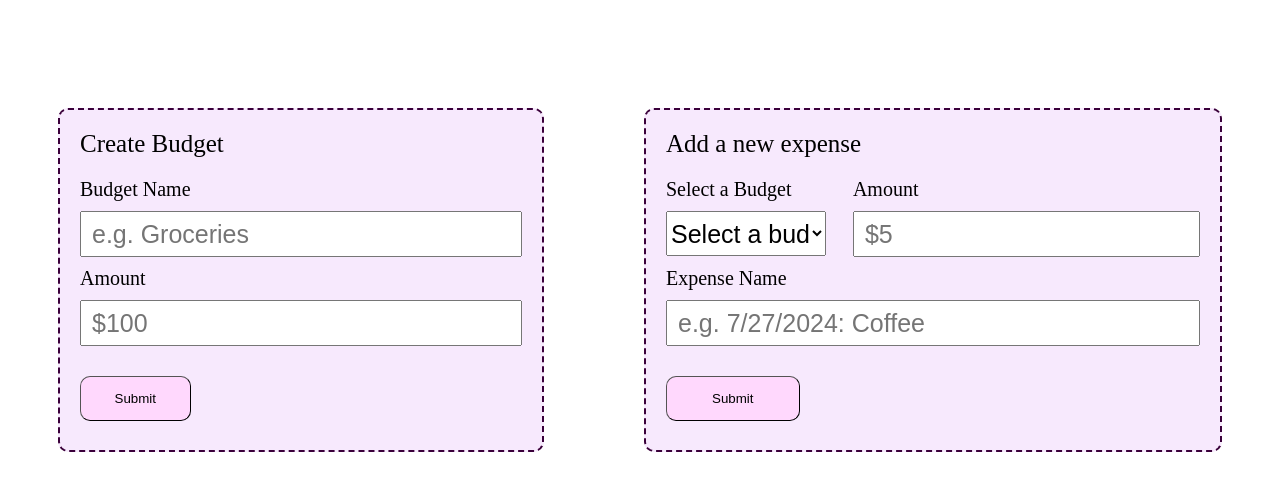
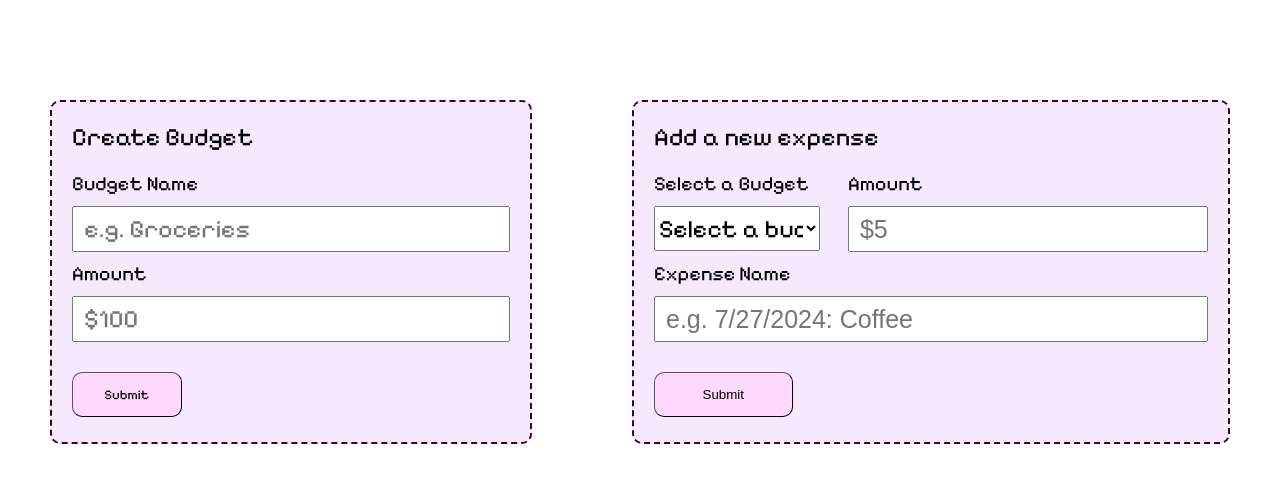
Before and after one commit to Bismithblde/Empower-Hackathon, a React (Vite) app in the folder empower-hacks/: page /budget in a window 1280 px wide. Shown: the top 490 px of the page. Built offline with nearby package versions, Linux system fonts and the light colour scheme.

Commit message:
added some styling + pixel font (change if needed)

```diff
--- a/empower-hacks/components/BudgetCard/BudgetCard.css
+++ b/empower-hacks/components/BudgetCard/BudgetCard.css
@@ -0,0 +1,10 @@
+.budget-card {
+    border: solid;
+    border-radius: 10px;
+    display: flex;
+    justify-content: center;
+    align-items: center;
+    flex-direction: column;
+    height: 120%;
+    justify-content: space-around;
+}
--- a/empower-hacks/components/BudgetCard/BudgetCard.jsx
+++ b/empower-hacks/components/BudgetCard/BudgetCard.jsx
@@ -1,6 +1,6 @@
 import React, { useState } from 'react'
 import DoughnutChart from '../DoughnutChart/DoughnutChart'
-
+import './BudgetCard.css'
 export default function BudgetCard( {budget} ) {
   const [budgetValue, setBudgetValue] = useState(budget.budgetValue)
   const [spending, setSpending] = useState(0)
@@ -8,10 +8,10 @@ export default function BudgetCard( {budget} ) {
 
   return (
     <div className='budget-card'>
-        <h1>Budget Name: {budget.name}</h1>
-        <h3>Budget Amount: ${budget.budgetValue}</h3>
+        <h1 style={{fontSize: 50}} className='pixelify-sans-normal'>Budget Name: {budget.name}</h1>
+        <h3 style={{fontSize: 35}} className='pixelify-sans-normal'>Budget Amount: ${budget.budgetValue}</h3>
         {}
-        <h3>Current Spending: ${budget.totalExpense}</h3>
+        <h3 style={{fontSize: 35}} className='pixelify-sans-normal'>Current Spending: ${budget.totalExpense}</h3>
         <DoughnutChart percentage={(budget.totalExpense/budget.budgetValue)*100}/>
     </div>
   )
--- a/empower-hacks/components/BudgetInput/BudgetInput.jsx
+++ b/empower-hacks/components/BudgetInput/BudgetInput.jsx
@@ -12,12 +12,12 @@ export default function BudgetInput( {addBudget}) {
 
     <div className='budget-input-container'>
         <form className='budget-input-form' onSubmit={handleSubmit}>
-            <label className='title-label'>Create Budget</label>
-            <label className='input-label'>Budget Name</label>
-            <input type='text' placeholder='e.g. Groceries' className='budget-input' onChange={(e) => setName(e.target.value)}></input>
-            <label className='input-label '>Amount</label>
-            <input type='number' placeholder='$100' className='budget-input' onChange={(e) => setBudgetValue(e.target.value)}></input>
-            <button className='budget-input-button' type='submit'>Submit</button>
+            <label className='title-label pixelify-sans-normal' >Create Budget</label>
+            <label className='input-label pixelify-sans-normal'>Budget Name</label>
+            <input type='text' placeholder='e.g. Groceries' className='budget-input pixelify-sans-normal' onChange={(e) => setName(e.target.value)}></input>
+            <label className='input-label pixelify-sans-normal'>Amount</label>
+            <input type='number' placeholder='$100' className='budget-input pixelify-sans-normal' onChange={(e) => setBudgetValue(e.target.value)}></input>
+            <button className='budget-input-button pixelify-sans-normal' type='submit'>Submit</button>
         </form>
     </div>
 
--- a/empower-hacks/components/BudgetList/BudgetList.css
+++ b/empower-hacks/components/BudgetList/BudgetList.css
@@ -0,0 +1,12 @@
+.budget-list-container {
+   display: flex;
+   flex-wrap: wrap;
+   justify-content: space-between;
+   width: 96%;
+   height: 150%;
+}
+.budget-card-container {
+    width: 40%;
+    margin: 40px;
+
+}
--- a/empower-hacks/components/BudgetList/BudgetList.jsx
+++ b/empower-hacks/components/BudgetList/BudgetList.jsx
@@ -2,7 +2,7 @@ import React from 'react';
 import ProgressCircle from '../ProgressCircle/ProgressCircle';
 import DoughnutChart from '../DoughnutChart/DoughnutChart';
 import BudgetCard from '../BudgetCard/BudgetCard';
-
+import './BudgetList.css'
 const data = [
   { label: 'A', value: 30 },
   { label: 'B', value: 70 },
@@ -13,10 +13,10 @@ const data = [
 
 const BudgetList = ({ budgetArray }) => {
   return (
-    <div>
+    <div className='budget-list-container'>
       {budgetArray && budgetArray.map((budget, index) => (
 
-        <div key={index} className='budget-list-container'>
+        <div key={index} className='budget-card-container'>
           <BudgetCard budget={budget} />
         </div>
 
--- a/empower-hacks/components/DoughnutChart/DoughnutChart.jsx
+++ b/empower-hacks/components/DoughnutChart/DoughnutChart.jsx
@@ -4,7 +4,7 @@ import 'react-circular-progressbar/dist/styles.css';
 
 const DoughnutChart = ({ percentage }) => {
   return (
-    <div style={{height: 100, width: 100}}>
+    <div style={{height: 200, width: 200, paddingBottom: 30}}>
             <CircularProgressbar
       value={percentage}
       styles={buildStyles({
--- a/empower-hacks/components/ExpensesInput/ExpensesInput.jsx
+++ b/empower-hacks/components/ExpensesInput/ExpensesInput.jsx
@@ -42,13 +42,13 @@ export default function ExpensesInput({ budgetsArray, setBudgetArray }) {
   };
 
   return (
-    <div className='expenses-input-container'>
+    <div className='expenses-input-container pixelify-sans-normal'>
       <form className='expenses-input-form' onSubmit={handleSubmit}>
-        <label className='title-label'>Add a new expense</label>
+        <label className='title-label '>Add a new expense</label>
         <div style={{ display: 'flex', flexDirection: 'row', justifyContent: 'space-between' }}>
           <div style={{ display: 'flex', flexDirection: 'column', width: '30%' }}>
             <label className='input-label'>Select a Budget</label>
-            <select className='expenses-dropdown' onChange={handleBudgetChange} value={selectedBudget.name}>
+            <select className='expenses-dropdown pixelify-sans-normal' onChange={handleBudgetChange} value={selectedBudget.name}>
               <option value=''>Select a budget</option>
               {budgetsArray.map((budget, index) => (
                 <option key={index} value={budget.name}>{budget.name}</option>
@@ -61,7 +61,7 @@ export default function ExpensesInput({ budgetsArray, setBudgetArray }) {
             <input
               type='number'
               placeholder='$5'
-              className='expenses-input'
+              className='expenses-input '
               value={expenseValue}
               onChange={(e) => setExpenseValue(e.target.value)}
             />
--- a/empower-hacks/index.html
+++ b/empower-hacks/index.html
@@ -4,6 +4,9 @@
     <meta charset="UTF-8" />
     <link rel="icon" type="image/svg+xml" href="/vite.svg" />
     <meta name="viewport" content="width=device-width, initial-scale=1.0" />
+    <link rel="preconnect" href="https://fonts.googleapis.com">
+<link rel="preconnect" href="https://fonts.gstatic.com" crossorigin>
+<link href="https://fonts.googleapis.com/css2?family=Pixelify+Sans&family=Roboto:ital,wght@0,100;0,300;0,400;0,500;0,700;0,900;1,100;1,300;1,400;1,500;1,700;1,900&display=swap" rel="stylesheet">
     <title>Placeholder Title</title>
   </head>
   <body>
--- a/empower-hacks/src/App.css
+++ b/empower-hacks/src/App.css
@@ -1,6 +1,7 @@
 .forms-container {
   display: flex;
   flex-direction: row;
+  height: 50%;
 }
 .budgetList-container {
   padding-left: 50px;
--- a/empower-hacks/src/index.css
+++ b/empower-hacks/src/index.css
@@ -1 +1,10 @@
 /* Global Styles */
+* {
+    margin: 0;
+}
+.pixelify-sans-normal {
+    font-family: "Pixelify Sans", sans-serif;
+    font-optical-sizing: auto;
+    font-weight: 400;
+    font-style: normal;
+  }
```
